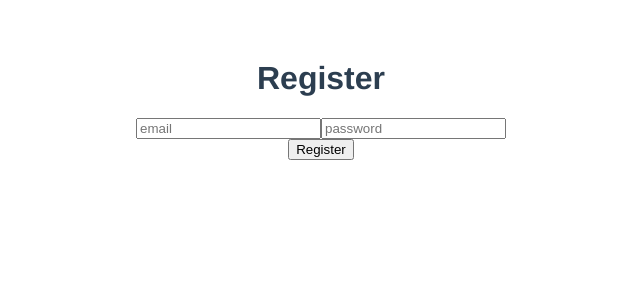
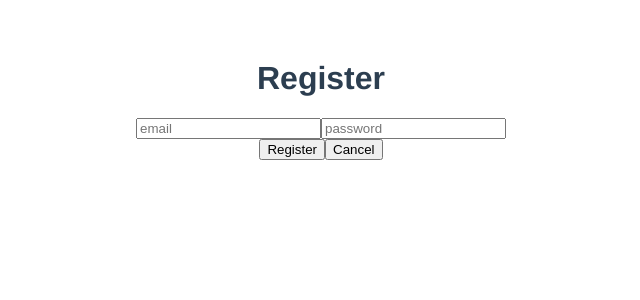
Before and after one commit to processes-fall-2019/contact-manager-app, a Vue app: page /#/register in a window 1280 px wide. Shown: the top 300 px of the page, without its empty margins (319-959 px from the left). Built offline with nearby package versions, Linux system fonts and the light colour scheme.

Commit message:
added routing to buttons

```diff
--- a/src/components/Register.vue
+++ b/src/components/Register.vue
@@ -6,12 +6,20 @@
       <input type="password" name="password" v-model="password" placeholder="password"/>
 
       <br>
-      <button @click="register"> Register </button>
+      <router-link :to="{name: 'HelloWorld'}">
+        <button @click="register"> Register </button>
+      </router-link>
+
+      <router-link :to="{name: 'HelloWorld'}">
+        <button> Cancel </button>
+      </router-link>
+
   </div>
 </template>
 
 <script>
 import AuthenticationService from '../services/AuthenticationService'
+// import addUser from '../api/addUserToDatabase'
 
 export default {
   data () {
```
